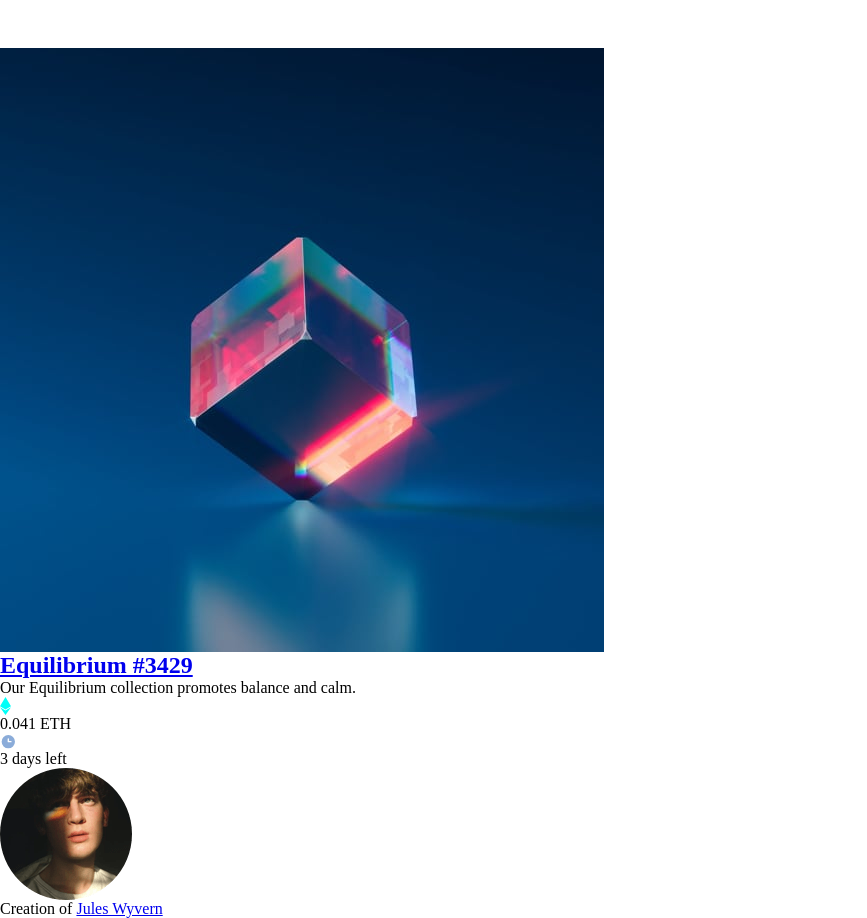
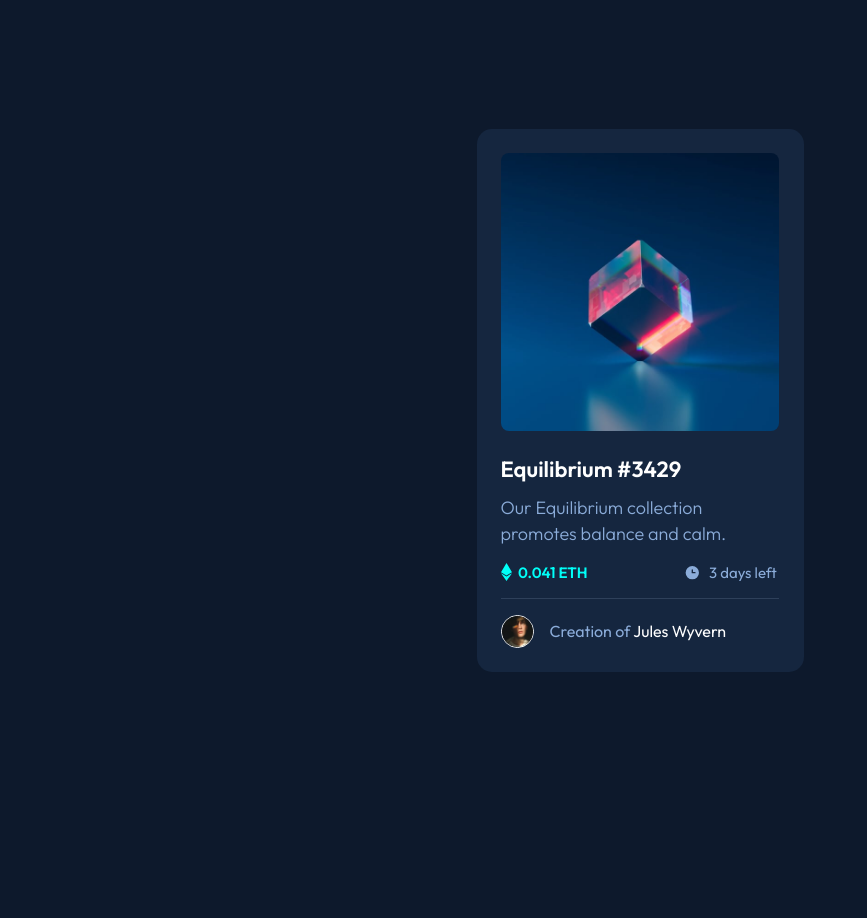
Before and after one commit to AlgoBenderDaily/NFT-Preview-Card-Component_HTML-CSS, a plain HTML site: page index.html in a window 1280 px wide. Shown: the whole page, without its empty margins (0-867 px from the left). After the commit the page ends 800 px from the top, so only its background shows below. Drawn offline with Linux system fonts and the light colour scheme.

Commit message:
initial commit

```diff
--- a/index.html
+++ b/index.html
@@ -17,6 +17,7 @@
   <body>
     <main class="main__card">
       <section class="main__card__hero">
+        <a href="#" target="_blank">
           <div class="hero__overlay">
             <figure>
               <img
@@ -28,8 +29,8 @@
               <figcaption class="offscreen">View Icon</figcaption>
             </figure>
           </div>
+        </a>
 
-        <a href="#" target="_top">
         <div class="hero__image">
           <figure>
             <img
@@ -41,7 +42,6 @@
             <figcaption class="offscreen">NFT Image - equilibrium</figcaption>
           </figure>
         </div>
-        </a>
       </section>
 
       <section class="main__card__details">
@@ -90,14 +90,14 @@
               <img
                 src="./images/image-avatar.png"
                 alt="Jules Wyvern"
-                width=""
-                height=""
+                width="132"
+                height="132"
               />
               <figcaption class="offscreen"></figcaption>
             </figure>
           </div>
 
-          <p class="author__name">
+          <p class="author__name nowrap">
             Creation of <a href="#" target="_top">Jules Wyvern</a>
           </p>
         </div>
--- a/main.css
+++ b/main.css
@@ -51,5 +51,148 @@ html {
 }
 
 body {
+  background-color: var(--DARK-BLUE-MAIN-BG);
+  min-height: 100vh;
+  max-width: 100%;
+  color: black;
+  font-family: var(--FF);
+  display: grid;
+  place-content: center;
+}
 
+h1 {
+  margin: 0;
+  padding: 0;
+  font-size: inherit;
+  font-weight: normal;
 }
+
+a:any-link {
+  color: var(--WHITE);
+  text-decoration: none;
+}
+
+a:hover,
+a:focus-visible {
+  color: var(--CYAN);
+}
+
+/* MOBILE FIRST DESIGN */
+
+/* || CARD */
+.main__card {
+  width: 327px;
+  height: 543px;
+  padding: 24px;
+  background-color: var(--DARK-BLUE-CARD-BG);
+  border-radius: 15px;
+}
+
+/* || CARD-HERO */
+.main__card__hero {
+  position: relative;
+  height: 278px;
+  width: 278px;
+  margin-bottom: 24px;
+}
+
+.hero__image {
+  position: absolute;
+  top: 0;
+  left: 0;
+  height: 100%;
+  width: 100%;
+  z-index: 1;
+}
+
+.hero__image img {
+  border-radius: 8px;
+}
+
+.hero__overlay {
+  position: absolute;
+  top: 0;
+  left: 0;
+  height: 100%;
+  width: 100%;
+  background-color: hsla(178, 100%, 50%, 0.503);
+  z-index: 2;
+  border-radius: 8px;
+  opacity: 0;
+}
+
+.main__card__hero:hover .hero__overlay {
+  opacity: 1;
+  transition: opacity 0.3s ease;
+}
+
+.hero__overlay img {
+  margin: 127px 127px;
+}
+
+/* || DETAILS */
+.main__card__details {
+  margin-top: 24px;
+}
+
+.details__heading {
+  font: var(--HEADING);
+  margin-bottom: 12px;
+}
+
+.details__description {
+  font: var(--BODY);
+  color: var(--SOFT-BLUE);
+  margin-bottom: 16px;
+}
+
+/* || DETAILS-VALUE/TIME */
+.details__value-time {
+  display: flex;
+  flex-flow: row;
+  gap: 96.82px;
+  align-items: center;
+  margin-bottom: 16px;
+}
+
+.value-time__value {
+  display: flex;
+  align-items: center;
+  gap: 6.48px;
+  color: var(--CYAN);
+  font: 600 15px var(--FF);
+}
+
+.value-time__time {
+  display: flex;
+  align-items: center;
+  gap: 7.7px;
+  color: var(--SOFT-BLUE);
+  font: normal 15px var(--FF);
+}
+
+/* || DETAILS-LINE */
+.line {
+  width: 278px;
+  height: 1px;
+  background-color: var(--DARK-BLUE-LINE);
+  margin-bottom: 16px;
+}
+
+/* || DETAILS-AUTHOR */
+.details__author {
+  display: flex;
+  flex-flow: row;
+  gap: 16px;
+  align-items: center;
+  color: var(--SOFT-BLUE);
+}
+
+.author__avatar {
+  width: 33px;
+  height: 33px;
+  border: 1px solid var(--WHITE);
+  border-radius: 50%;
+}
+
+/*  */
```
Lines whose indentation alone changed are shown as unchanged.
